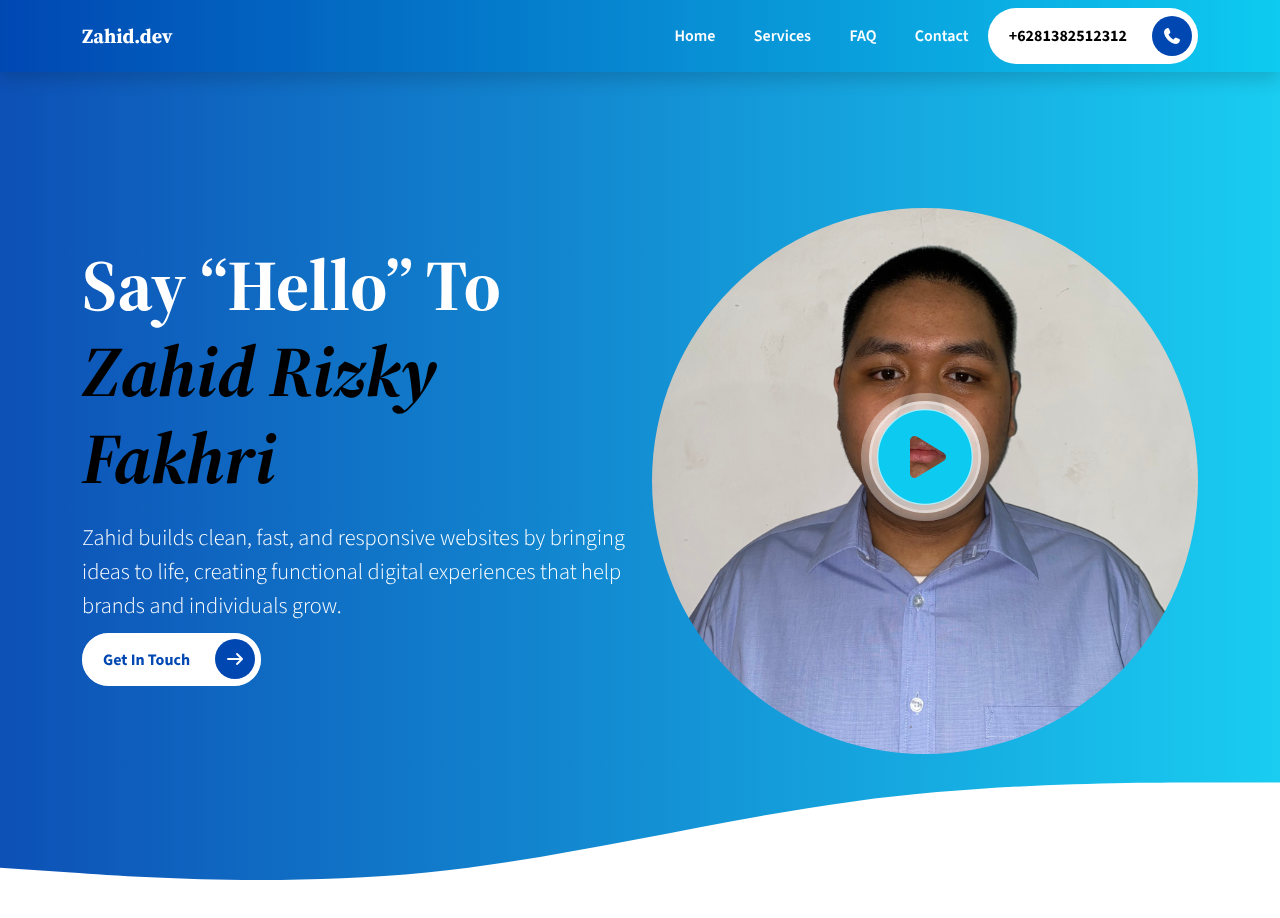
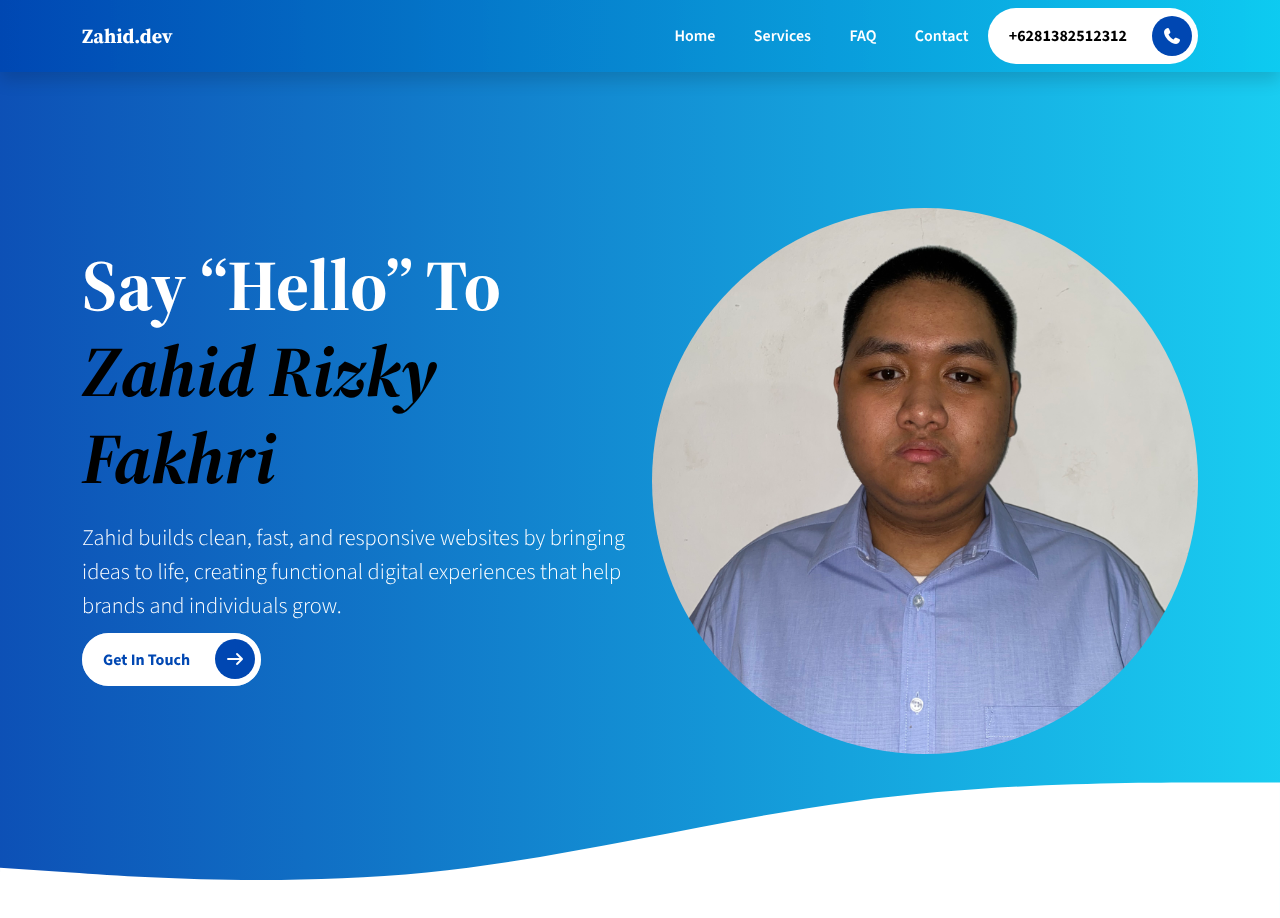
Before and after one commit to Zahid09987/zahid09987.github.io, a website: page index.html in a window 1280 px wide. Shown: the top 918 px of the page. Drawn offline with Linux system fonts and the light colour scheme.

Commit message:
removed play button

```diff
--- a/index.html
+++ b/index.html
@@ -77,26 +77,12 @@
             </a>
           </div>
           <div class="col-md-6 intros text-end">
-            <div class="video-box">
+            <div class="image-box">
               <img
                 src="images/favicon/zahidrf.jpg"
                 alt="Zahid Rizky Fakhri"
                 class="img-fluid rounded-circle mt-5"
               />
-              <a
-                href="#"
-                class="position-absolute top-50 start-50 translate-middle"
-              >
-                <span>
-                  <i class="fa-solid fa-circle-play"></i>
-                </span>
-                <span
-                  class="border-animation border-animation--border-1"
-                ></span>
-                <span
-                  class="border-animation border-animation--border-2"
-                ></span>
-              </a>
             </div>
           </div>
         </div>
--- a/scss/sections/_intro-section.scss
+++ b/scss/sections/_intro-section.scss
@@ -9,7 +9,7 @@
 }
 
 .intros {
-  .video-box {
+  .image-box {
     position: relative;
 
     a {
```
Also changed, not shown: assets/css/style.css.
